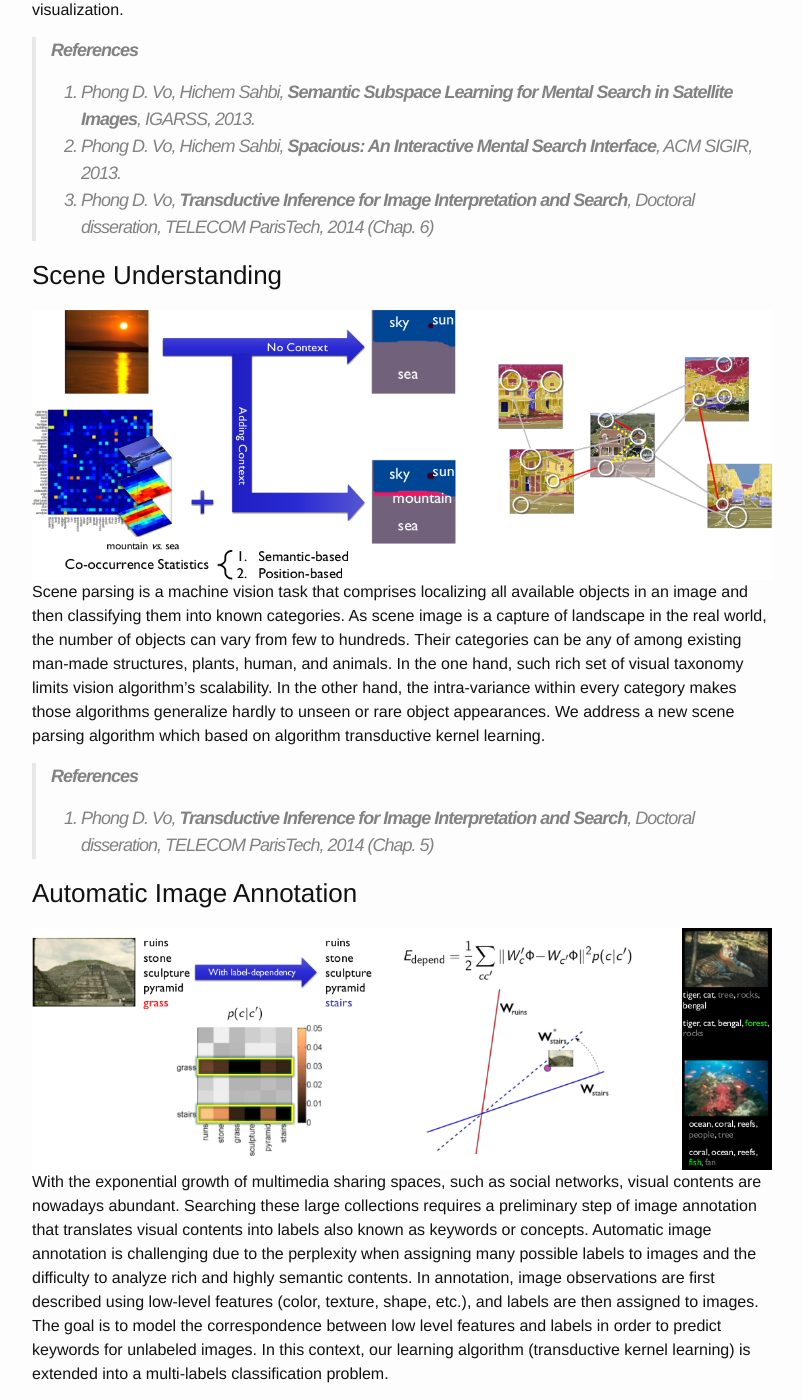
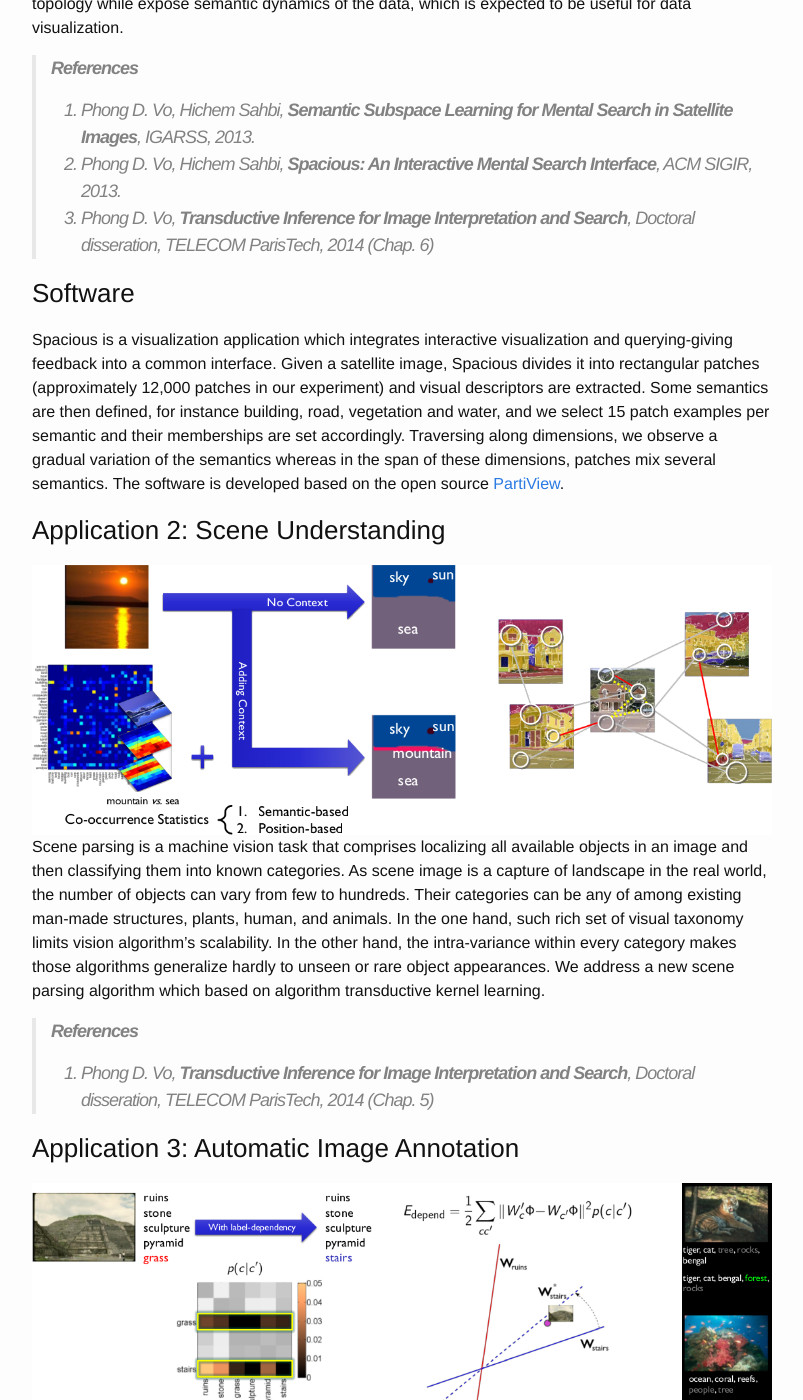
Before and after one commit to vodp/vodp.github.io, a Jekyll site: the page built from research.md, in a window 1280 px wide and 1400 px high, scrolled down 1850 px. Shown: the whole window, without its empty margins (238-1041 px from the left). Built offline with Jekyll 4.4.1, drawn with Linux system fonts in a browser that asks for light colours; some of the changed text lies outside the part shown.

Commit message:
Update research.md

```diff
--- a/research.md
+++ b/research.md
@@ -3,7 +3,7 @@ layout: page
 title: Research
 permalink: /research/
 ---
-### Deep Representation Learning and Noisy Data ###
+## Deep Representation Learning and Noisy Data ##
 ![Deep](assets/thumbnails/deep.png)
 The keep-growing content of Web images may be the next important data source to scale up deep neural networks, which recently obtained a great success in the ImageNet classification challenge and related tasks. This prospect, however, has not been validated on convolutional networks (convnet) – one of best performing deep models – because of their supervised regime. While unsupervised alternatives are not so good as convnet in generalizing the learned model to new domains, we use convnet to leverage semi-supervised representation learning. Our approach is to use massive amounts of unlabeled and noisy Web images to train convnets as general feature detectors despite challenges coming from data such as high level of mislabeled data, outliers, and data biases.
 
@@ -12,7 +12,7 @@ The keep-growing content of Web images may be the next important data source to
 >1. Phong D. Vo, Alexandru Ginsca, Herv\'e Le Borgne, Adrian Popescu, **On Deep Representation Learning from Noisy Web Images**, arXiv, 2015.
 >2. Phong D. Vo, Alexandru Ginsca, Herv\'e Le Borgne, Adrian Popescu, **Effective Training of Convolutional Networks using Noisy Web Images**, CBMI, 2015.
 
-### Transductive Kernel Learning ###
+## Transductive Kernel Learning ##
 ![Semantic Visualization](assets/thumbnails/tkl.png)
 Transductive inference techniques are nowadays becoming standard in machine learning, but their success remains highly dependent on the choice of kernels, which are usually handcrafted or designed in order to capture better similarity in training data. We introduce a novel transductive learning algorithm for kernel design and classification. Our approach is based on the minimization of an energy function mixing i) a reconstruction term that factorizes a matrix of input data as a product of a learned dictionary and a learned kernel map ii) a fidelity term that ensures consistent label predictions with those provided in a ground-truth and iii) a smoothness term which guarantees similar labels for neighboring data and allows us to iteratively diffuse kernel maps and labels from labeled to unlabeled data. Solving this minimization problem makes it possible to learn both a decision criterion and a kernel map that guarantee linear separability in a high dimensional space and good generalization performance.
 
@@ -20,7 +20,7 @@ Transductive inference techniques are nowadays becoming standard in machine lear
 >
 >1. Phong D. Vo, **Transductive Inference for Image Interpretation and Search**, Doctoral disseration, TELECOM ParisTech, 2014 (Chap. 3)
 
-### Semantic Visualization ###
+### Application 1: Semantic Visualization ###
 ![Semantic Visualization](assets/thumbnails/satellite.png)
 We extend our transductive kernel learning approach to subspace problem which enables potential applications such as dimensionality reduction, ranking, and search. Instead of learning a kernel map for classification purpose, we learn a low dimensional embedding resided in the subspace defined by given semantic concepts with few training examples. This new representation is expected to preserve global topology while expose semantic dynamics of the data, which is expected to be useful for data visualization.
 
@@ -30,7 +30,11 @@ We extend our transductive kernel learning approach to subspace problem which en
 >2. Phong D. Vo, Hichem Sahbi, **Spacious: An Interactive Mental Search Interface**, ACM SIGIR, 2013.
 >3. Phong D. Vo, **Transductive Inference for Image Interpretation and Search**, Doctoral disseration, TELECOM ParisTech, 2014 (Chap. 6)
 
-### Scene Understanding ###
+### Software ###
+Spacious is a visualization application which integrates interactive visualization and querying-giving feedback into a common interface. Given a satellite image, Spacious divides it into rectangular patches (approximately 12,000 patches in our experiment) and visual descriptors are extracted. Some semantics are then defined, for instance building, road, vegetation
+and water, and we select 15 patch examples per semantic and their memberships are set accordingly. Traversing along dimensions, we observe a gradual variation of the semantics whereas in the span of these dimensions, patches mix several semantics. The software is developed based on the open source [PartiView](http://www.haydenplanetarium.org/universe/partiview).
+
+### Application 2: Scene Understanding ###
 ![Semantic Visualization](assets/thumbnails/parse.png)
 Scene parsing is a machine vision task that comprises localizing all available objects in an image and then classifying them into known categories. As scene image is a capture of landscape in the real world, the number of objects can vary from few to hundreds. Their categories can be any of among existing man-made structures, plants, human, and animals. In the one hand, such rich set of visual taxonomy limits vision algorithm’s scalability. In the other hand, the intra-variance within every category makes those algorithms generalize hardly to unseen or rare object appearances. We address a new scene parsing algorithm which based on algorithm transductive kernel learning.
 
@@ -38,7 +42,7 @@ Scene parsing is a machine vision task that comprises localizing all available o
 >
 >1. Phong D. Vo, **Transductive Inference for Image Interpretation and Search**, Doctoral disseration, TELECOM ParisTech, 2014 (Chap. 5)
 
-### Automatic Image Annotation ###
+### Application 3: Automatic Image Annotation ###
 ![Semantic Visualization](assets/thumbnails/annot.png)
 With the exponential growth of multimedia sharing spaces, such as social networks, visual contents are nowadays abundant. Searching these large collections requires a preliminary step of image annotation that translates visual contents into labels also known as keywords or concepts. Automatic image annotation is challenging due to the perplexity when assigning many possible labels to images and the difficulty to analyze rich and highly semantic contents. In annotation, image observations are first described using low-level features (color, texture, shape, etc.), and labels are then assigned to images. The goal is to model the correspondence between low level features and labels in order to predict keywords for unlabeled images. In this context, our learning algorithm (transductive kernel learning) is extended into a multi-labels classification problem.
 
@@ -47,7 +51,7 @@ With the exponential growth of multimedia sharing spaces, such as social network
 >1. Phong D. Vo, Hichem Sahbi, **Modeling Label Dependencies in Kernel Learning for Image Annotation**,  ICIP, 2014.
 >2. Phong D. Vo, Hichem Sahbi, **Transductive Kernel Map Learning and Its Application to Image Annotation**, BMVC, 2012
 
-### Interactive Images Segmentation ###
+### Application 4: Interactive Images Segmentation ###
 ![Semantic Visualization](assets/thumbnails/segm.png)
 We use the Pascal VOC 2011 dataset in order to evaluate the performance of on object class segmentation (OCS). We use 556 images belonging to 21 categories; given an image, the goal is to assign each group of pixels (referred to as superpixel) to one of these 21 categories. A given image is subdivided into an irregular grid of 700 superpixels, each one is processed in order to extract various features. For each image in VOC, we turn OCS into a transductive inference problem where only a small fraction of its underlying superpixels is labeled. We train one transductive classiﬁer for each category and we combine these classiﬁers using the “winner-take-all” strategy in order to infer the category of a given unlabeled superpixel.
 
```
